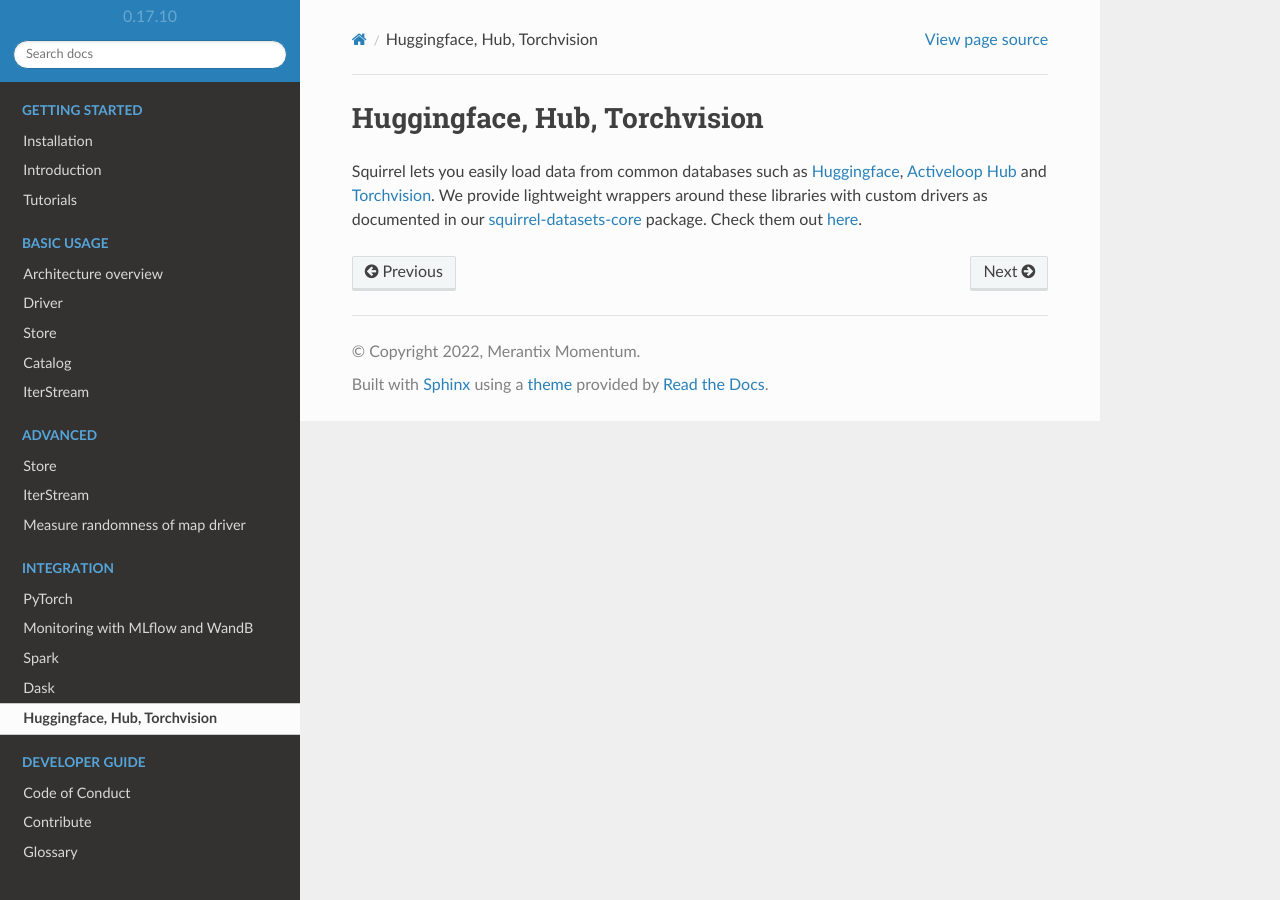
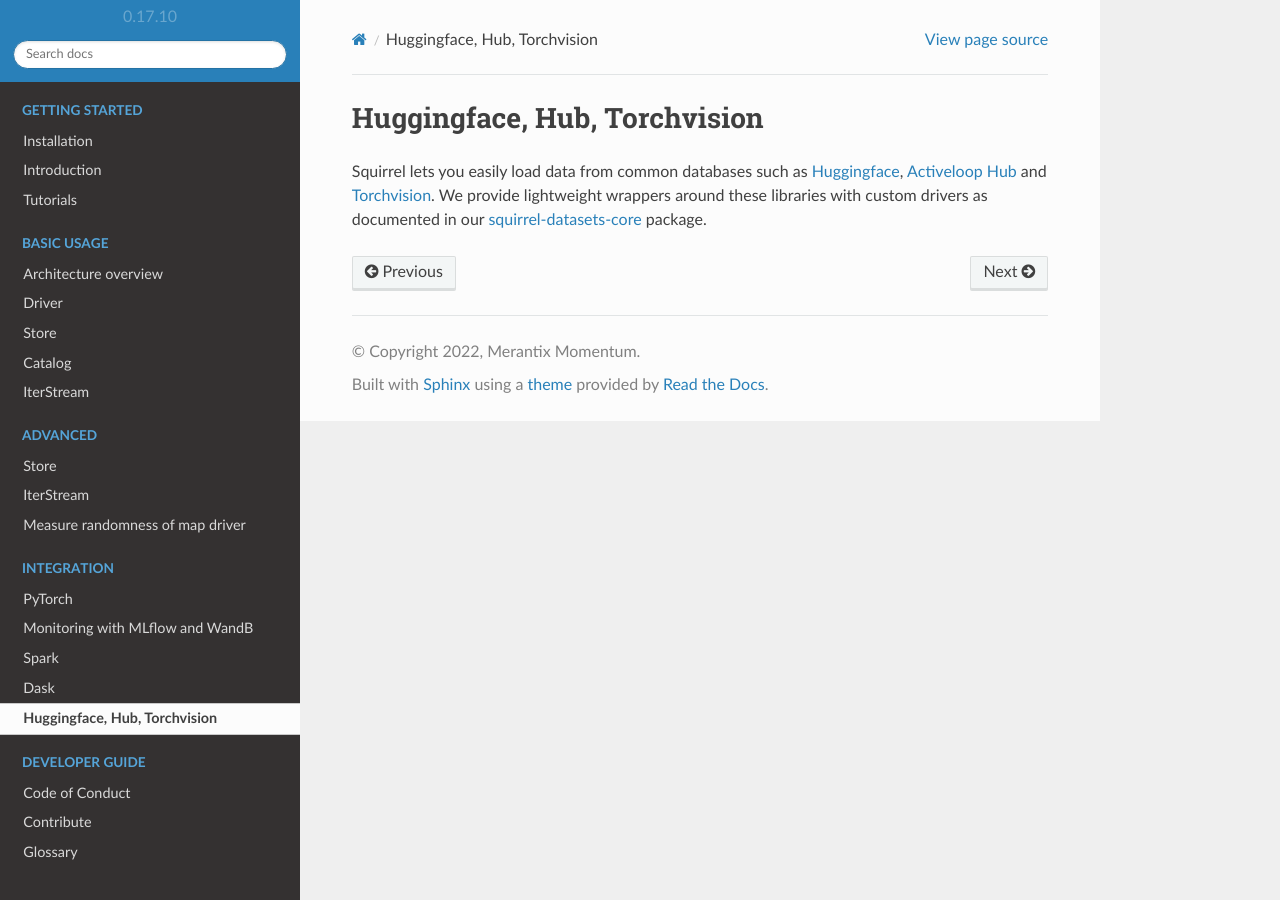
Before and after one commit to merantix-momentum/squirrel-core, a Sphinx documentation site: the page built from docs/integration/squirrel_datasets_drivers.rst, in a window 1280 px wide. Built offline with Sphinx 7.4.7 and the Read the Docs theme 2.0.0, drawn with Linux system fonts in a browser that asks for light colours; the version number is read from the project's files by our own code.

Commit message:
Remove reference to page for better compatibility

```diff
--- a/docs/integration/squirrel_datasets_drivers.rst
+++ b/docs/integration/squirrel_datasets_drivers.rst
@@ -5,4 +5,3 @@
 `Activeloop Hub <https://www.activeloop.ai/>`_ and
 `Torchvision <https://pytorch.org/vision/stable/datasets.html>`_.
 We provide lightweight wrappers around these libraries with custom drivers as documented in our `squirrel-datasets-core <https://squirrel-datasets-core.readthedocs.io/en/latest/>`_ package.
-Check them out `here <https://squirrel-datasets-core.readthedocs.io/en/latest/squirrel_datasets_drivers.html>`_.
```
